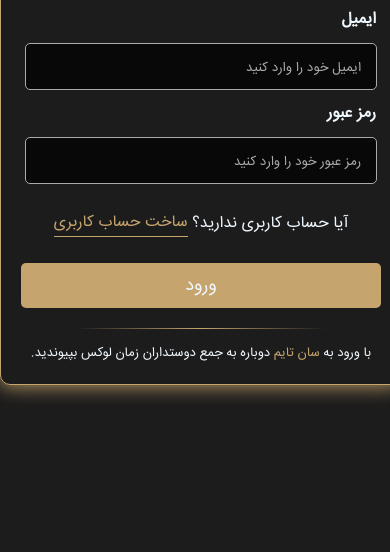
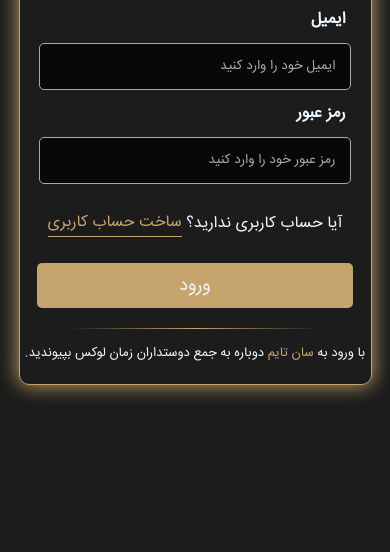
Before and after one commit to Parsa-Zolfaghari/Shoping-project-frontend, a website: page Sign-In.html in a window 390 px wide. Shown: the part 292-844 px from the top of the page. Drawn offline with Linux system fonts and the light colour scheme.

Commit message:
Add Responsive for Sign-Up and Sign-In closes #25

```diff
--- a/Sign-In.html
+++ b/Sign-In.html
@@ -6,12 +6,12 @@
     <meta name="viewport" content="width=device-width, initial-scale=1.0">
     <link rel="icon" type="image/svg+xml" href="assets/img/svg/st p1.svg">
     <link rel="stylesheet" href="styles/font.css">
-    <link rel="stylesheet" href="styles/Sign-Up.css">
+    <link rel="stylesheet" href="styles/style.css">
     <title>صفحه ورود | گالری سان تایم</title>
 </head>
 
 <body>
- <form action="#" class="form">
+ <form action="#" class="form-sign__up">
         <div class="logo-container">
             <img src="assets/img/svg/st p1.svg" alt="logo" class="logo">
         </div>
--- a/styles/Sign-Up.css
+++ b/styles/Sign-Up.css
@@ -1,4 +1,4 @@
-@import url("default.css");
+/* @import url("default.css"); */
 
 body {
     background-color: var(--dark);
@@ -13,7 +13,7 @@ body {
     align-items: center;
 }
 
-.form {
+.form-sign__up {
     width: 400px;
     text-align: center;
     border-radius: 10px;
--- a/styles/responsive.css
+++ b/styles/responsive.css
@@ -1,3 +1,4 @@
+
 :root {
     --primary: #c5a46d;
     --dark: #1c1c1c;
@@ -181,6 +182,11 @@
 
     .item-bottom__paragraph {
         font-size: 11px;
+    }
+
+    /* Add Responsive For Sign-Up and Sign-In */
+    .form-sign__up {
+        width: 90%;
     }
 }
 
@@ -671,4 +677,6 @@
     .item-bottom__paragraph {
         font-size: 15px;
     }
+
+
 }
--- a/styles/style.css
+++ b/styles/style.css
@@ -6,4 +6,5 @@
 @import url("advantage.css");
 @import url("swiper.css");
 @import url("AboutUs.css");
+@import url("Sign-Up.css");
 @import url("responsive.css");
```
Also changed, not shown: Sign-Up.html (+3 -2 lines).
